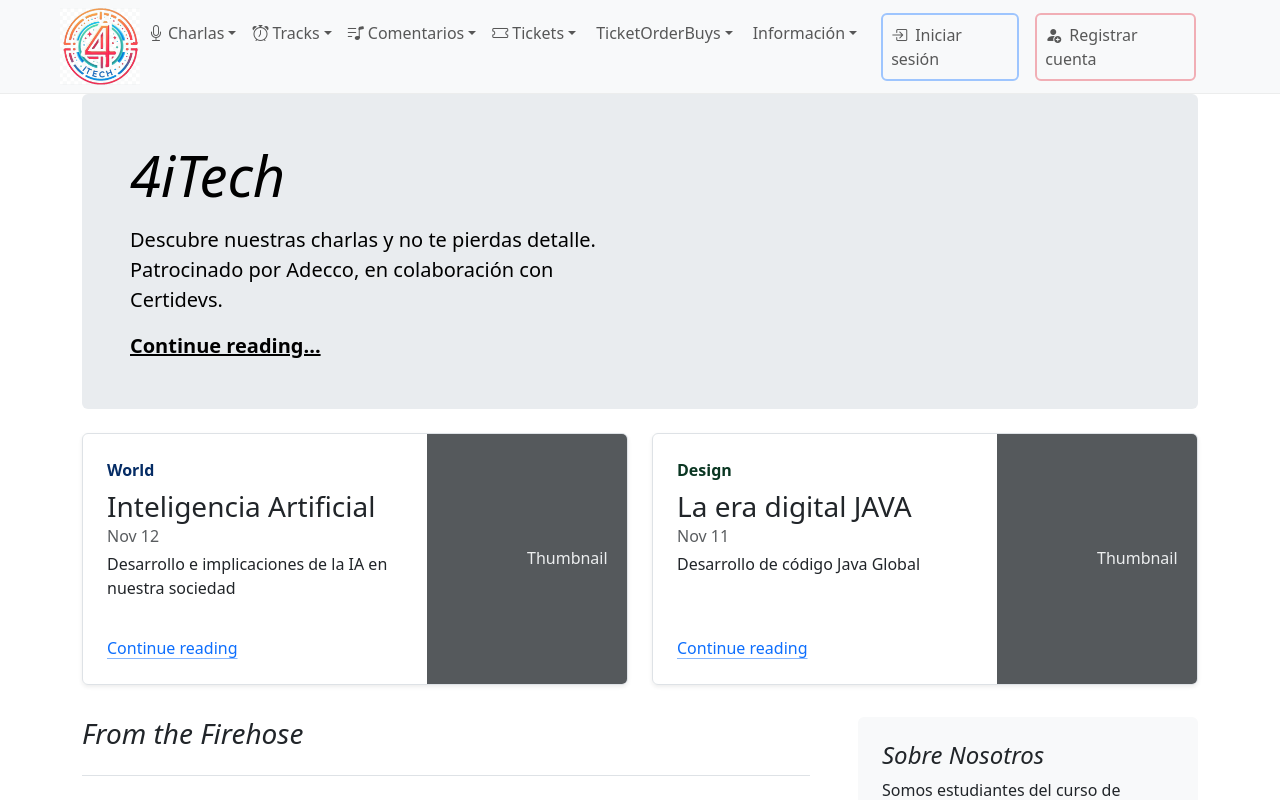
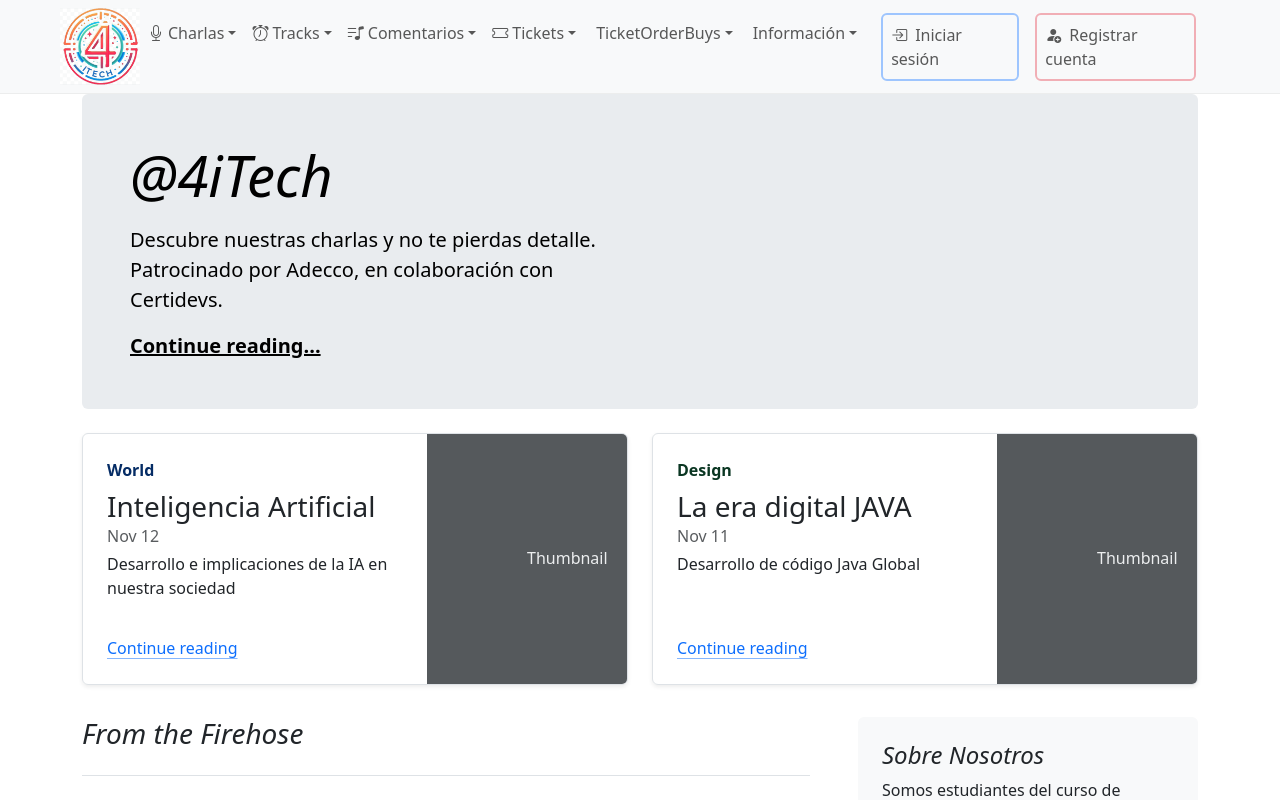
Before and after one commit to angelmaria/4ITECH, an Angular app: page /home in a window 1280 px wide. Shown: the top 800 px of the page. Built offline with nearby package versions, Linux system fonts and the light colour scheme.

Commit message:
inclusion caracter @ en index y home

```diff
--- a/src/app/home/home.component.html
+++ b/src/app/home/home.component.html
@@ -2,7 +2,7 @@
 class="container">
       <div class="p-4 p-md-5 mb-4 rounded text-body-emphasis bg-body-secondary">
       <div class="col-lg-6 px-0">
-        <h1 class="display-4 fst-italic">4iTech</h1>
+        <h1 class="display-4 fst-italic">&commat;4iTech</h1>
         <p class="lead my-3">Descubre nuestras charlas y no te pierdas detalle.
           Patrocinado por Adecco, en colaboración con Certidevs.</p>
         <p class="lead mb-0"><a href="#" class="text-body-emphasis fw-bold">Continue reading...</a></p>
--- a/src/index.html
+++ b/src/index.html
@@ -2,7 +2,7 @@
 <html lang="en">
 <head>
   <meta charset="utf-8">
-  <title>@4iTech</title>
+  <title>&commat;4iTech</title>
   <base href="/">
   <meta name="viewport" content="width=device-width, initial-scale=1">
   <link rel="icon" type="image/x-icon" href="favicon.ico">
```
